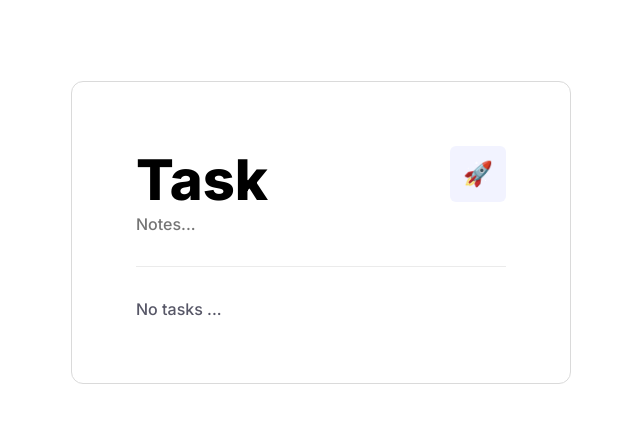
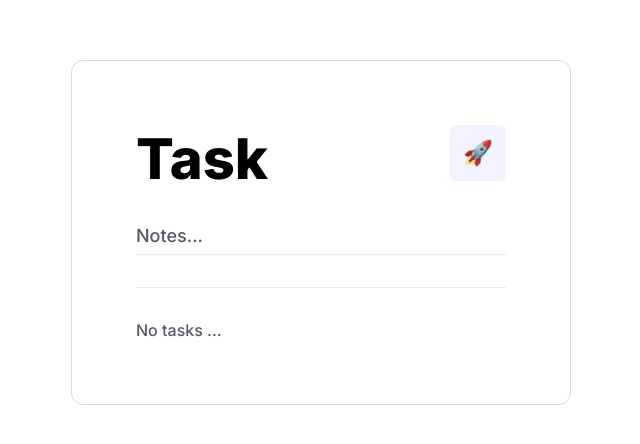
Before and after one commit to PetersonFonsec/Todo-List-Angular, an Angular app: page / in a window 1280 px wide. Shown: the part 168-612 px from the top of the page, without its empty margins (319-959 px from the left). Built offline with nearby package versions, Linux system fonts and the light colour scheme.

Commit message:
feat(form-search): alterado input

```diff
--- a/src/app/components/form-search/form-search.component.html
+++ b/src/app/components/form-search/form-search.component.html
@@ -4,6 +4,8 @@
     [(ngModel)]="newTask"
     #taskName="ngModel"
     name="newTask"
-    placeholder="Notes..."
+    id="newTask"
+    placeholder="Task name"
   />
+  <label for="newTask">Notes...</label>
 </form>
--- a/src/app/components/form-search/form-search.component.scss
+++ b/src/app/components/form-search/form-search.component.scss
@@ -1,10 +1,34 @@
-input[type="text"] {
+form {
+  position: relative;
+  border-bottom: 1px solid var(--color-hr);
+  margin: 32px auto;
+  width: 100%;
+}
+
+input {
   border: none;
-  font-size: var(--font-size-medium);
-  padding: 0;
+  font-size: var(--font-size-large);
+  padding: 0 0 8px 0;
+  outline: none;
+  width: 100%;
 
-  &:placeholder {
-    color: var(--font-color-medium);
-    font-size: var(--font-size-medium);
+  &::placeholder {
+    font-size: 0;
   }
 }
+
+label {
+  bottom: 8px;
+  color: var(--font-color-medium);
+  font-size: var(--font-size-large);
+  left: 0;
+  position: absolute;
+  transition: 0.2s ease-in-out all;
+}
+
+input:active ~ label,
+input:not(:placeholder-shown) ~ label,
+input:focus ~ label {
+  transform: translateY(-24px);
+  font-size: var(--font-size-small);
+}
--- a/src/app/components/form-search/form-search.component.ts
+++ b/src/app/components/form-search/form-search.component.ts
@@ -10,7 +10,7 @@ export class FormSearchComponent {
   newTask = '';
 
   _submit(): void {
-    this.submit.emit(this.newTask);
+    this.submit.emit(this.newTask?.trim());
     this.clearInput();
   }
 
```
